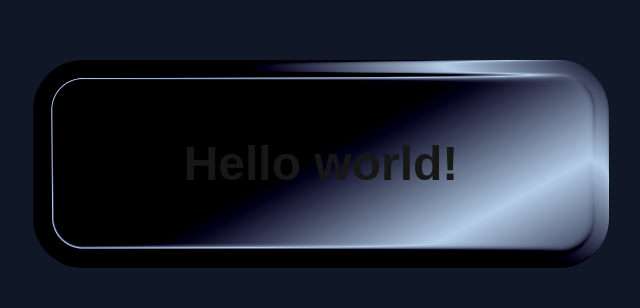
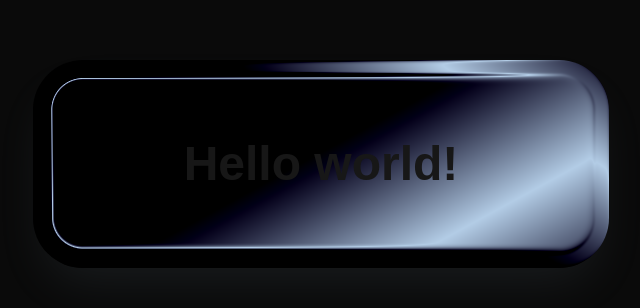
Before and after one commit to shroo3ey/webgl-button, a Next.js app: page / in a window 1280 px wide. Shown: the part 236-544 px from the top of the page, without its empty margins (319-959 px from the left). Built offline with nearby package versions, Linux system fonts and the light colour scheme.

Commit message:
updated background color to neutral-950 and added shadow effects to the gradient container

```diff
--- a/src/app/page.tsx
+++ b/src/app/page.tsx
@@ -285,8 +285,8 @@ const WebGLGradient = () => {
   }, [mousePosition]);
 
   return (
-    <div className="w-full h-screen bg-gray-900 flex items-center justify-center">
-      <div className="w-full max-w-xl h-52 overflow-hidden rounded-[50px] cursor-pointer hover:scale-105 transition-all duration-200 active:scale-95">
+    <div className="w-full h-screen bg-neutral-950 flex items-center justify-center">
+      <div className="w-full max-w-xl h-52 overflow-hidden rounded-[50px] cursor-pointer hover:scale-105 transition-all duration-200 active:scale-95 shadow-2xl shadow-[#a1b8d1]/10 active:shadow-[#a1b8d1]/20">
         <canvas
           ref={canvasRef}
           className="w-full h-full block"
```
